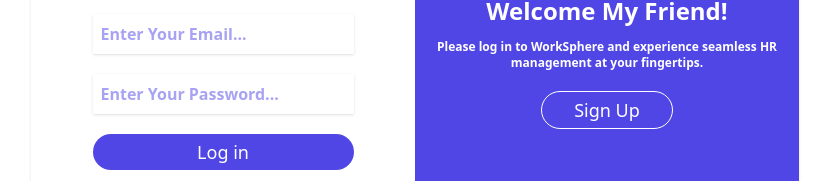
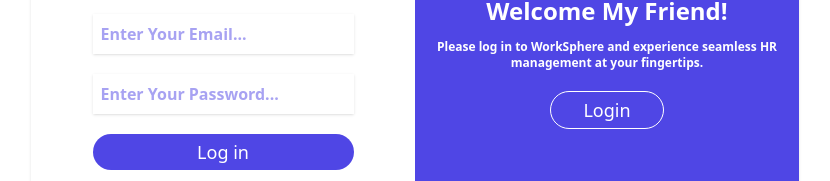
Before and after one commit to KaranSapra124/WorkSphere, a React (Vite) app: page /sign-up in a window 1280 px wide. Shown: the part 334-515 px from the top of the page, without its empty margins (225-1055 px from the left). Built offline with nearby package versions, Linux system fonts and the light colour scheme.

Commit message:
Added login and signup

```diff
--- a/src/Components/Auth/Login.tsx
+++ b/src/Components/Auth/Login.tsx
@@ -26,7 +26,7 @@
                     <div className="bg-primary flex flex-col justify-center items-center gap-3  w-1/2 p-5">
                         <h1 className="text-white font-extrabold lg:text-2xl text-xl">Welcome My Friend!</h1>
                         <p className="text-white lg:text-md text-xs font-semibold text-center"> Please log in to <span className="font-extrabold">WorkSphere</span> and experience seamless HR management at your fingertips.</p>
-                        <Link to={"/sign-up"}  className=" text-white border border-white  py-1 px-8 lg:text-lg cursor-pointer hover:scale-105 transition-all text-sm rounded-l-full rounded-r-full my-2 hover:bg-white hover:text-primary ">Sign Up</Link>
+                        <Link to={"/login"} className=" text-white border border-white  py-1 px-8 lg:text-lg cursor-pointer hover:scale-105 transition-all text-sm rounded-l-full rounded-r-full my-2 hover:bg-white hover:text-primary ">Login</Link>
                     </div>
                     <div className="flex justify-center items-center mx-auto flex-col gap-5 p-6">
                         <h1 className="text-primary text-center font-bold lg:text-2xl text-xl">Create An Account</h1>
```
